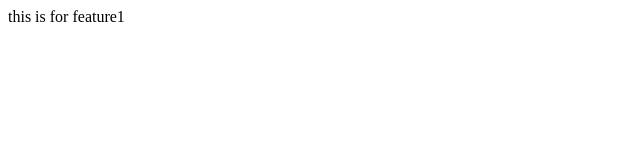
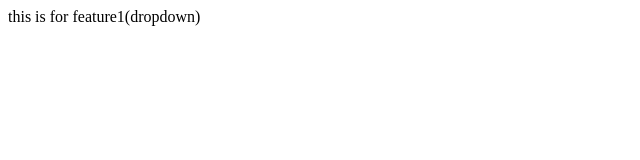
Before and after one commit to RishikaAsthana24/LocalRepo, a plain HTML site: page index.html in a window 1280 px wide. Shown: the full height of the page, 0-640 px from the left. Drawn offline with Linux system fonts and the light colour scheme.

Commit message:
Add dropdown

```diff
--- a/index.html
+++ b/index.html
@@ -1 +1 @@
-<p>this is for feature1</p>
+<p>this is for feature1(dropdown)</p>
```
